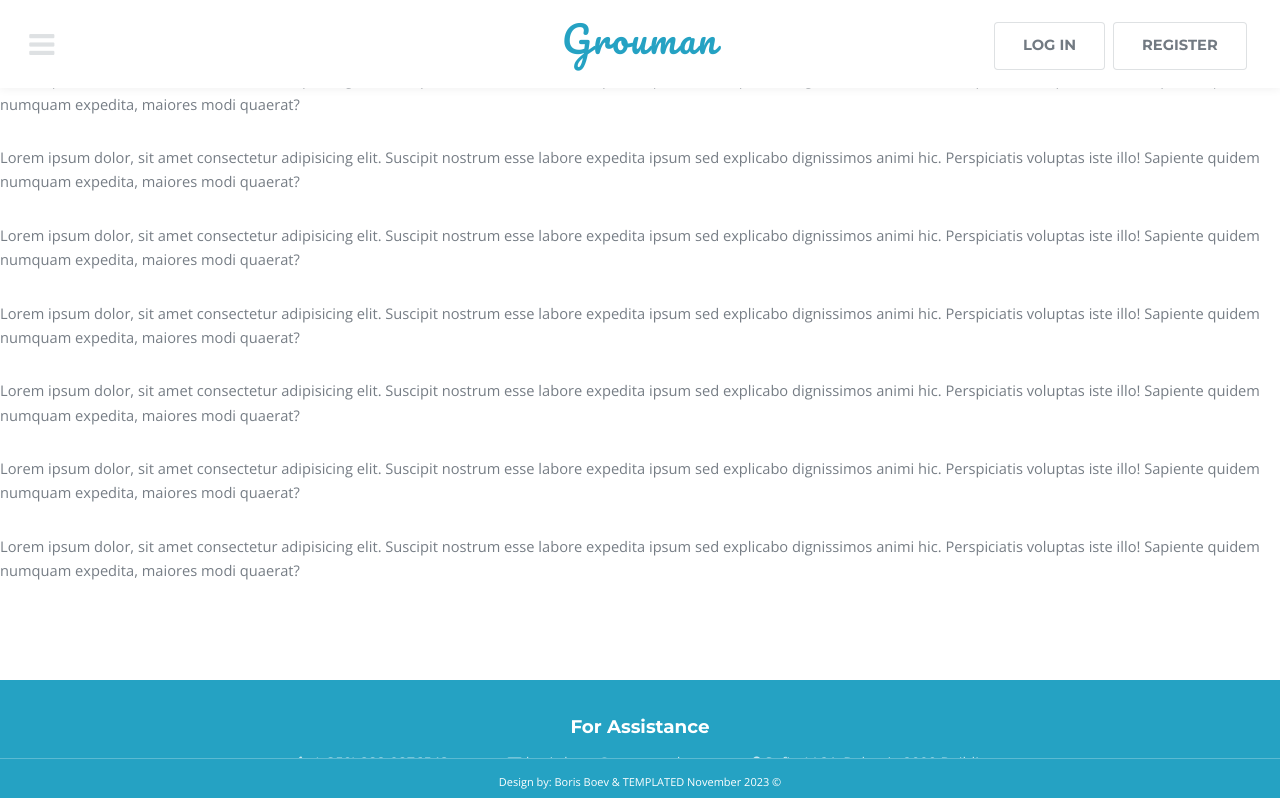
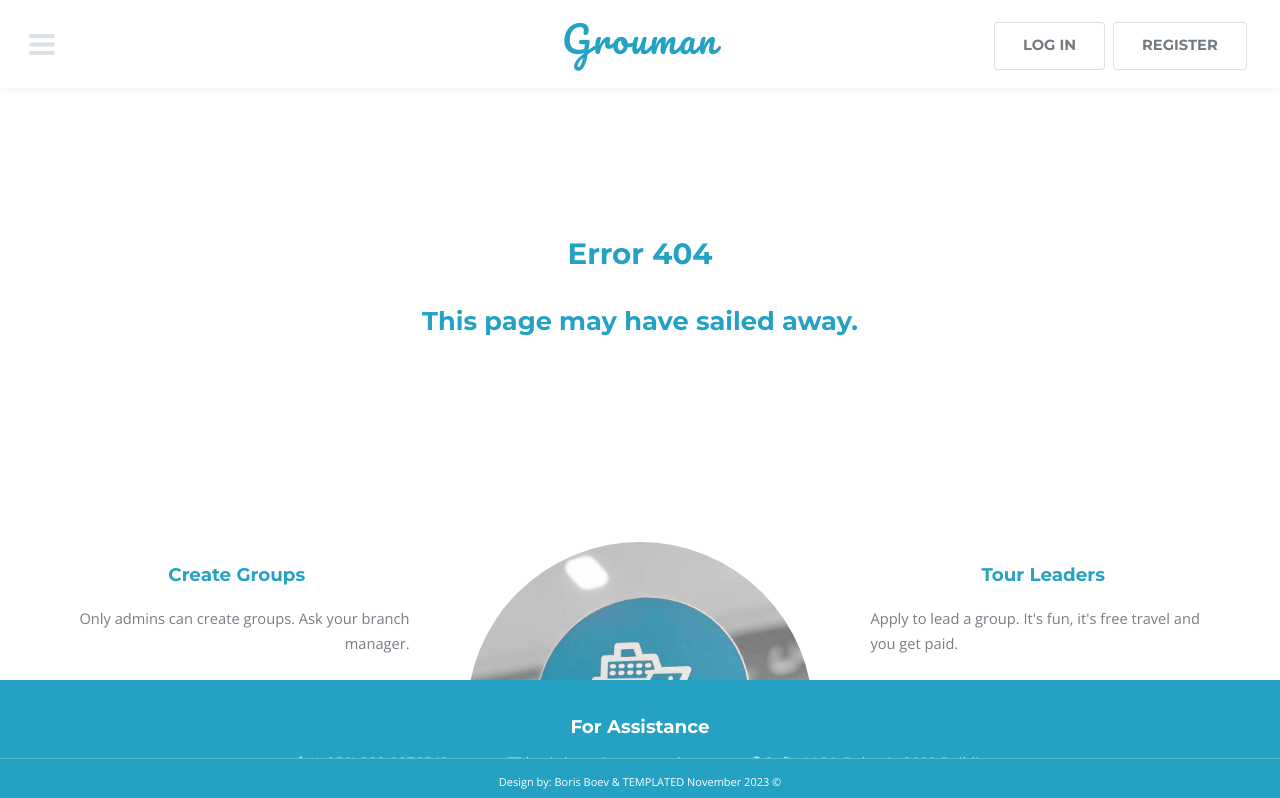
Before and after one commit to borisboev79/GrouMan-Front-End, a React (Vite) app in the folder client/: page / in a window 1280 px wide. Shown: the top 798 px of the page. Built offline with nearby package versions, Linux system fonts and the light colour scheme.

Commit message:
fixed 404 page

```diff
--- /dev/null
+++ b/client/src/components/NotFound404.css
@@ -0,0 +1,8 @@
+.wrapper {
+    text-align: center;
+    padding: 0;
+    width: 50%;
+    height: auto;
+    margin: 10em auto 0 auto;
+
+}
--- a/client/src/components/NotFound404.jsx
+++ b/client/src/components/NotFound404.jsx
@@ -1,14 +1,10 @@
+import './NotFound404.css';
+
 export default function NotFound404(){
     return(
-        <>
-        <h1>No Such Page. This is the meaning of 404</h1>
-        <p>Lorem ipsum dolor, sit amet consectetur adipisicing elit. Suscipit nostrum esse labore expedita ipsum sed explicabo dignissimos animi hic. Perspiciatis voluptas iste illo! Sapiente quidem numquam expedita, maiores modi quaerat?</p>
-        <p>Lorem ipsum dolor, sit amet consectetur adipisicing elit. Suscipit nostrum esse labore expedita ipsum sed explicabo dignissimos animi hic. Perspiciatis voluptas iste illo! Sapiente quidem numquam expedita, maiores modi quaerat?</p>
-        <p>Lorem ipsum dolor, sit amet consectetur adipisicing elit. Suscipit nostrum esse labore expedita ipsum sed explicabo dignissimos animi hic. Perspiciatis voluptas iste illo! Sapiente quidem numquam expedita, maiores modi quaerat?</p>
-        <p>Lorem ipsum dolor, sit amet consectetur adipisicing elit. Suscipit nostrum esse labore expedita ipsum sed explicabo dignissimos animi hic. Perspiciatis voluptas iste illo! Sapiente quidem numquam expedita, maiores modi quaerat?</p>
-        <p>Lorem ipsum dolor, sit amet consectetur adipisicing elit. Suscipit nostrum esse labore expedita ipsum sed explicabo dignissimos animi hic. Perspiciatis voluptas iste illo! Sapiente quidem numquam expedita, maiores modi quaerat?</p>
-        <p>Lorem ipsum dolor, sit amet consectetur adipisicing elit. Suscipit nostrum esse labore expedita ipsum sed explicabo dignissimos animi hic. Perspiciatis voluptas iste illo! Sapiente quidem numquam expedita, maiores modi quaerat?</p>
-        <p>Lorem ipsum dolor, sit amet consectetur adipisicing elit. Suscipit nostrum esse labore expedita ipsum sed explicabo dignissimos animi hic. Perspiciatis voluptas iste illo! Sapiente quidem numquam expedita, maiores modi quaerat?</p>
-        </>
+        <div className="wrapper">
+        <h1>Error 404</h1>
+        <h2>This page may have sailed away.</h2>
+        </div>
     )
 }
```
